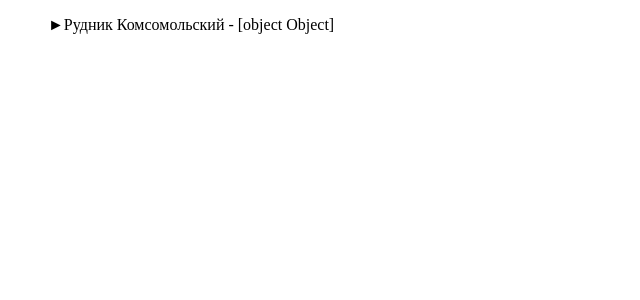
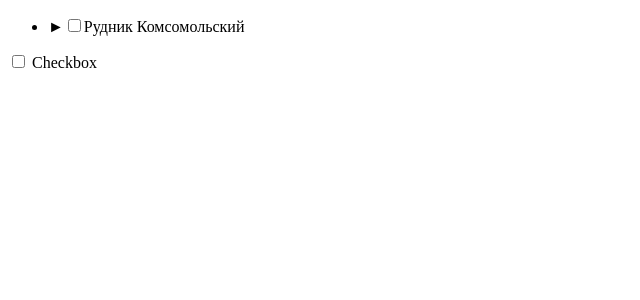
Before and after one commit to RustyTaz/tree-ang, an Angular app: page / in a window 1280 px wide. Shown: the top 300 px of the page, without its empty margins (0-640 px from the left). Built offline with nearby package versions, Linux system fonts and the light colour scheme.

Commit message:
add item

```diff
--- a/src/app/app.module.ts
+++ b/src/app/app.module.ts
@@ -6,13 +6,15 @@ import { AppComponent } from './app.component';
 import { TreeListComponent } from './tree-list/tree-list.component';
 import { TreeUniComponent } from './tree-uni/tree-uni.component';
 import { TreeComponent } from './tree/tree.component';
+import { TreeItemComponent } from './tree/tree-item.component';
 
 @NgModule({
   declarations: [
     AppComponent,
     TreeListComponent,
     TreeUniComponent,
-    TreeComponent
+    TreeComponent,
+    TreeItemComponent
   ],
   imports: [
     BrowserModule,FormsModule
--- /dev/null
+++ b/src/app/tree/tree-item.component.html
@@ -0,0 +1,17 @@
+<ul *ngIf="node">
+  <li *ngFor="let keyValuePair of getNodeChildren(node)">
+    <span (click)="toggleNode(keyValuePair)">
+      <ng-container *ngIf="isObject(keyValuePair.value)">
+        <span *ngIf="keyValuePair.value.expanded">▼</span>
+        <span *ngIf="!keyValuePair.value.expanded">►</span>
+      </ng-container>
+    </span>
+    <input type="checkbox" (click)="toggleCheckbox(keyValuePair.value)" />
+    <span>{{ keyValuePair.key }}</span>
+    <ng-container
+      *ngIf="isObject(keyValuePair.value) && keyValuePair.value.expanded"
+    >
+      <tree-item [node]="keyValuePair.value"></tree-item>
+    </ng-container>
+  </li>
+</ul>
--- /dev/null
+++ b/src/app/tree/tree-item.component.ts
@@ -0,0 +1,65 @@
+import { Component, Input } from '@angular/core';
+
+interface TreeNode {
+  [key: string]: TreeNode | string;
+}
+
+@Component({
+  selector: 'tree-item',
+  templateUrl: './tree-item.component.html',
+})
+export class TreeItemComponent {
+  @Input() node: any;
+
+
+  ngOnInit(): void {
+  }
+
+
+
+  isObject(item: any): boolean {
+    return typeof item === 'object' && item !== null;
+  }
+
+  getNodeChildren(node: any): { key: string; value: any }[] {
+    if (!this.isObject(node)) {
+      return [];
+    }
+
+    return Object.keys(node)
+      .filter((key) => key !== 'expanded')
+      .map((key) => ({ key, value: node[key] }));
+  }
+
+  toggleNode(keyValuePair: { key: string; value: any }): void {
+    console.log("toogleNode");
+
+    const value = keyValuePair.value;
+
+    if (this.isObject(value)) {
+      value.expanded = !value.expanded;
+    }
+  }
+
+//   isSelected(value: any): boolean {
+//   return this.selectedNodes.includes(value);
+// }
+
+  toggleCheckbox( value: any ){
+    // if(!(typeof value === 'number')) return
+    // if (this.selectedNodes.includes(value)) {
+    //   this.selectedNodes = this.selectedNodes.filter(node => node !== value);
+    // } else {
+    //   this.selectedNodes.push(value);
+    // }
+    // console.log(this.selectedNodes);
+  }
+
+  //   onCheckboxChange(event: any) {
+  //   if (event.target.checked) {
+  //     console.log('Checkbox is checked');
+  //   } else {
+  //     console.log('Checkbox is unchecked');
+  //   }
+  // }
+}
--- a/src/app/tree/tree.component.html
+++ b/src/app/tree/tree.component.html
@@ -1,36 +1,18 @@
-<!-- <ng-template #treeNode let-node>
-  <ul *ngIf="node">
-    <li *ngFor="let key of nodeKeys(node)">
-      <div>{{ key }}</div>
-      <ng-container
-        *ngTemplateOutlet="treeNode; context: { $implicit: node[key] }"
-      ></ng-container>
-    </li>
-  </ul>
-</ng-template>
-
-<div>
-  <h2>Дерево</h2>
-  <ng-container
-    *ngTemplateOutlet="treeNode; context: { $implicit: tree }"
-  ></ng-container>
-</div> -->
 <div class="tree">
-  <ng-container
-    *ngTemplateOutlet="recursiveTree; context: { node: tree }"
-  ></ng-container>
+  <tree-item [node]="tree"></tree-item>
 </div>
 
 <ng-template #recursiveTree let-node="node">
-  <ul *ngIf="node">
-    <li *ngFor="let keyValuePair of getNodeChildren(node)">
+  <div *ngIf="node">
+    <div *ngFor="let keyValuePair of getNodeChildren(node)">
       <span (click)="toggleNode(keyValuePair)">
         <ng-container *ngIf="isObject(keyValuePair.value)">
-          <span *ngIf="keyValuePair.value.expanded">&#9660;</span>
-          <span *ngIf="!keyValuePair.value.expanded">&#9658;</span>
+          <span *ngIf="keyValuePair.value.expanded">▼</span>
+          <span *ngIf="!keyValuePair.value.expanded">►</span>
         </ng-container>
       </span>
-      <span>{{ keyValuePair.key }} - {{ keyValuePair.value }}</span>
+      <input type="checkbox" (change)="toggleCheckbox(keyValuePair.value)" />
+      <span>{{ keyValuePair.key }}</span>
       <ng-container
         *ngIf="isObject(keyValuePair.value) && keyValuePair.value.expanded"
       >
@@ -41,8 +23,11 @@
           "
         ></ng-container>
       </ng-container>
-    </li>
-  </ul>
+    </div>
+  </div>
 </ng-template>
-
+<label>
+  <input type="checkbox" (change)="toggleCheckbox(5)" />
+  Checkbox
+</label>
 <!-- {{ keyValuePair.value }} -->
--- a/src/app/tree/tree.component.ts
+++ b/src/app/tree/tree.component.ts
@@ -55,10 +55,35 @@ export class TreeComponent {
   }
 
   toggleNode(keyValuePair: { key: string; value: any }): void {
+    console.log("toogleNode");
+
     const value = keyValuePair.value;
 
     if (this.isObject(value)) {
       value.expanded = !value.expanded;
     }
   }
+
+  selectedNodes: any[] = [];
+//   isSelected(value: any): boolean {
+//   return this.selectedNodes.includes(value);
+// }
+
+  toggleCheckbox( value: any ){
+    if(!(typeof value === 'number')) return
+    if (this.selectedNodes.includes(value)) {
+      this.selectedNodes = this.selectedNodes.filter(node => node !== value);
+    } else {
+      this.selectedNodes.push(value);
+    }
+    console.log(this.selectedNodes);
+  }
+
+  //   onCheckboxChange(event: any) {
+  //   if (event.target.checked) {
+  //     console.log('Checkbox is checked');
+  //   } else {
+  //     console.log('Checkbox is unchecked');
+  //   }
+  // }
 }
```
